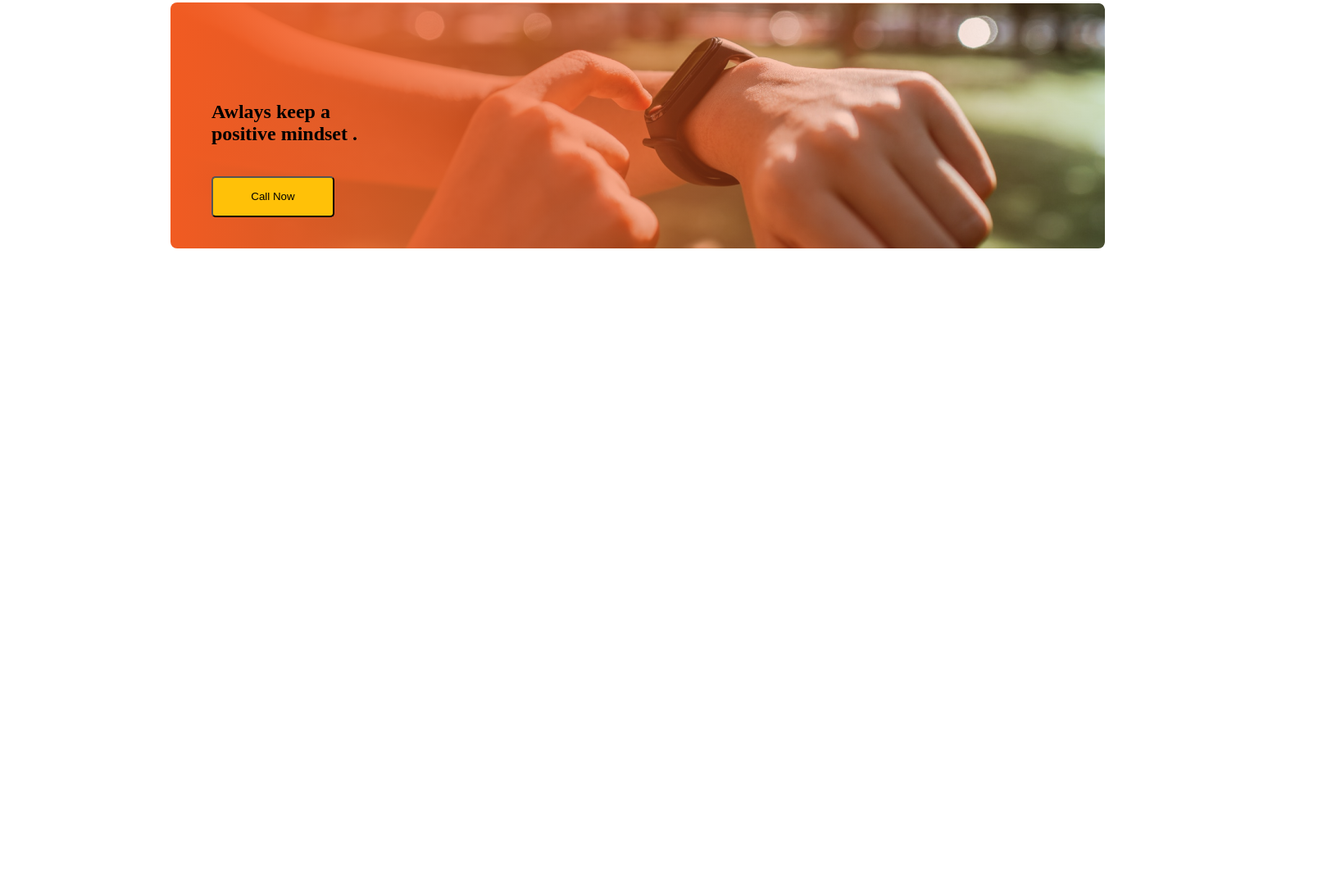
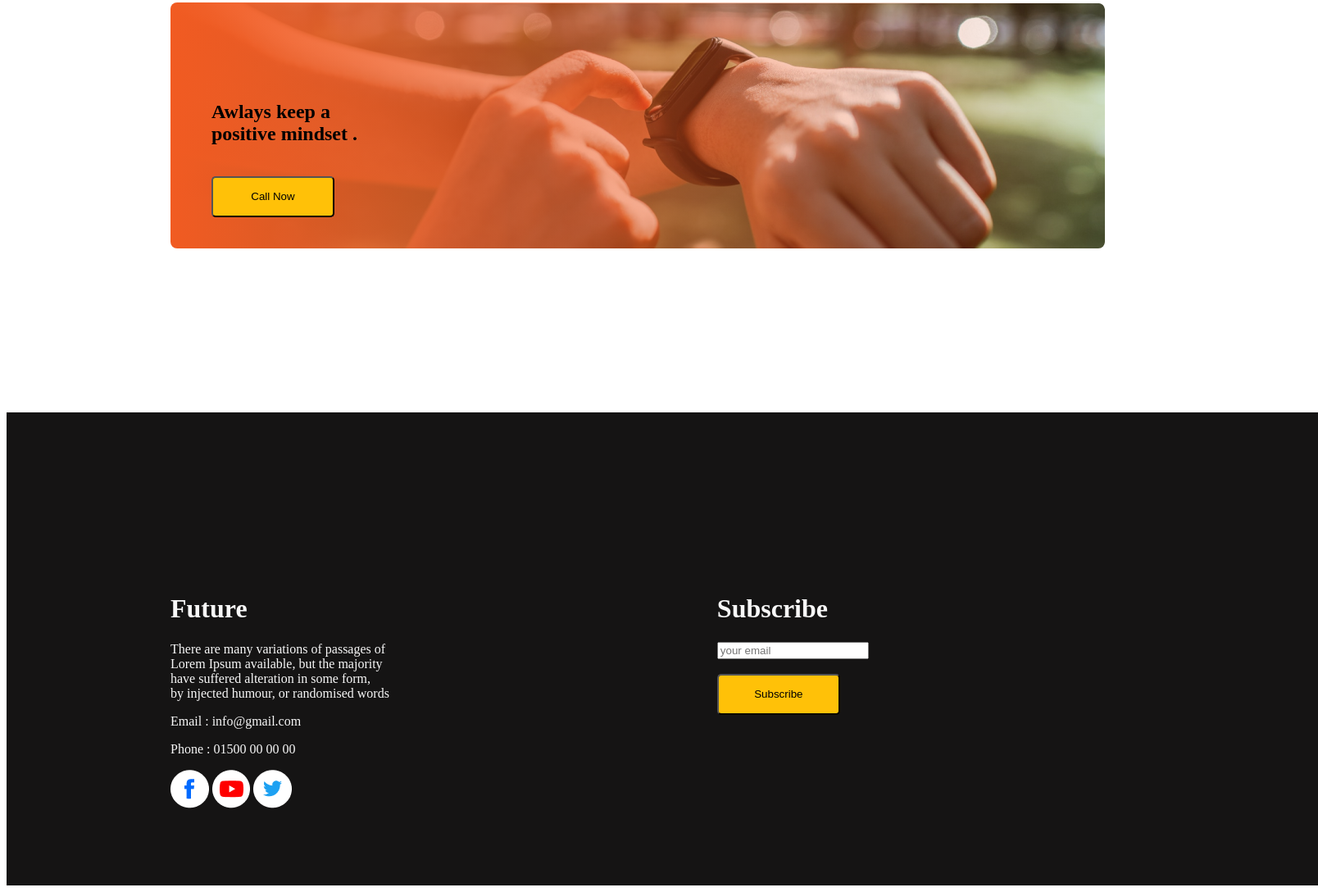
Before and after one commit to sajedulislamsaju/my-first-assignment, a plain HTML site: page index.html in a window 1280 px wide. Shown: the part 2233-3321 px from the top of the page at 82% size, 1608 px wide, since content can reach past the window. Before the commit the page ends 2736 px from the top, so only its background shows below. Drawn offline with Linux system fonts and the light colour scheme.

Commit message:
my project is done

```diff
--- a/index.html
+++ b/index.html
@@ -79,7 +79,24 @@
     </section>
 
     <footer>
-
+        <div class="fot">
+            <div class="asd">
+                <h1>Future</h1>
+                <p>There are many variations of passages of <br> Lorem Ipsum available, but the majority <br> have suffered alteration in some form, <br> by injected humour, or randomised words</p>
+                <p>Email : info@gmail.com</p>
+                <p>Phone : 01500 00 00 00</p>
+                <div>
+                    <img src="images/icons/fb.png" alt="">
+                    <img src="images/icons/youtube.png" alt="">
+                    <img src="images/icons/twitter.png" alt="">
+                </div>
+            </div>
+            <div class="asd">
+                <h1>Subscribe</h1>
+                <input type="email" name="" id="" placeholder="your email"><br><br>
+                <button class="btn">Subscribe</button>
+            </div>
+        </div>
     </footer>
 </body>
 </html>
--- a/style.css
+++ b/style.css
@@ -78,3 +78,20 @@ section {
  .position {
     margin: 100px 300px 0px 50px;
  }
+
+ /* this is the footer side */
+
+ .fot {
+    display: flex;
+    width: 1600px;
+    height: 577px;
+    left: 0px;
+    top: 2652.26px;
+    background: #151414;
+
+ }
+.asd {
+    color: #F8F8F8;
+    margin: 200px;
+
+}
```
